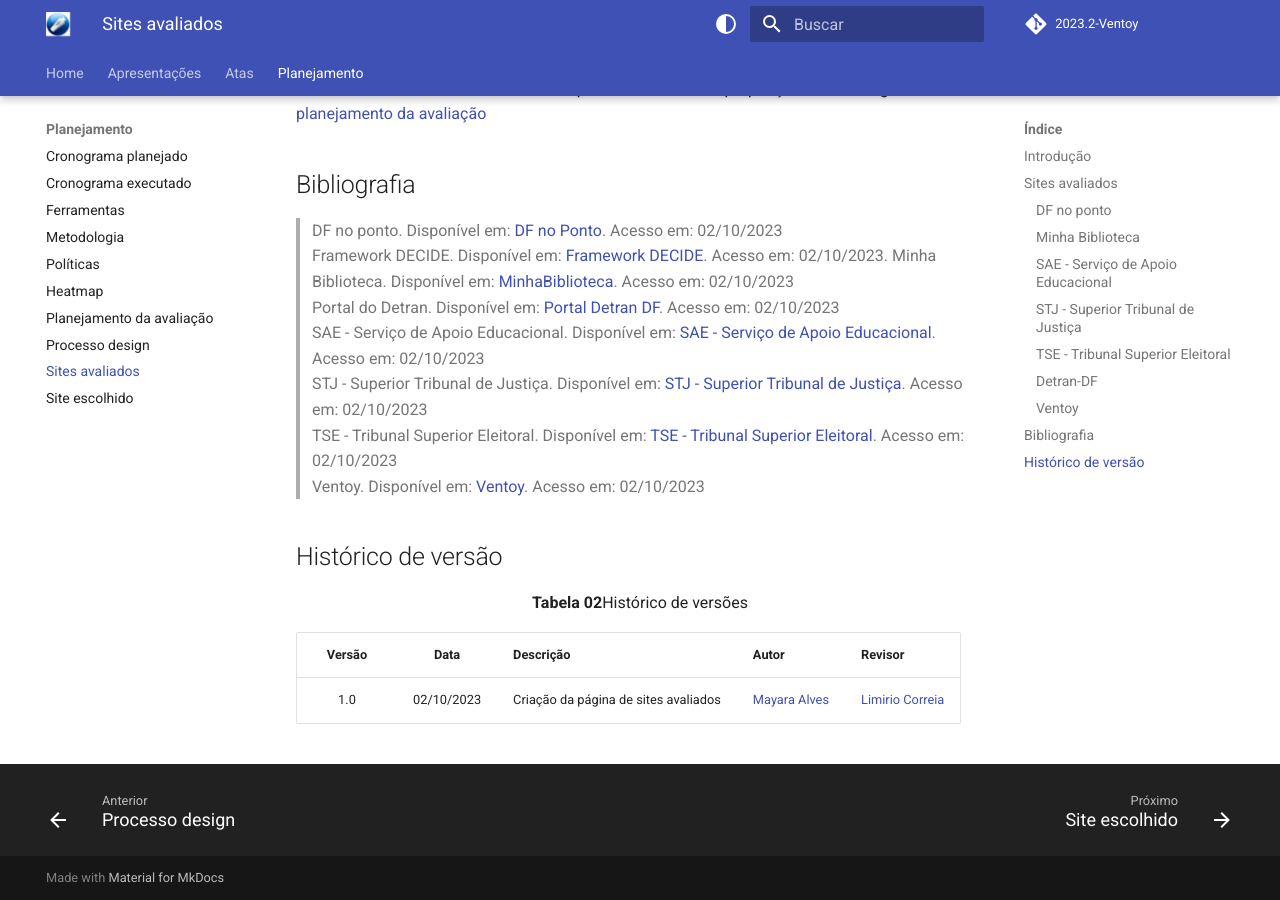
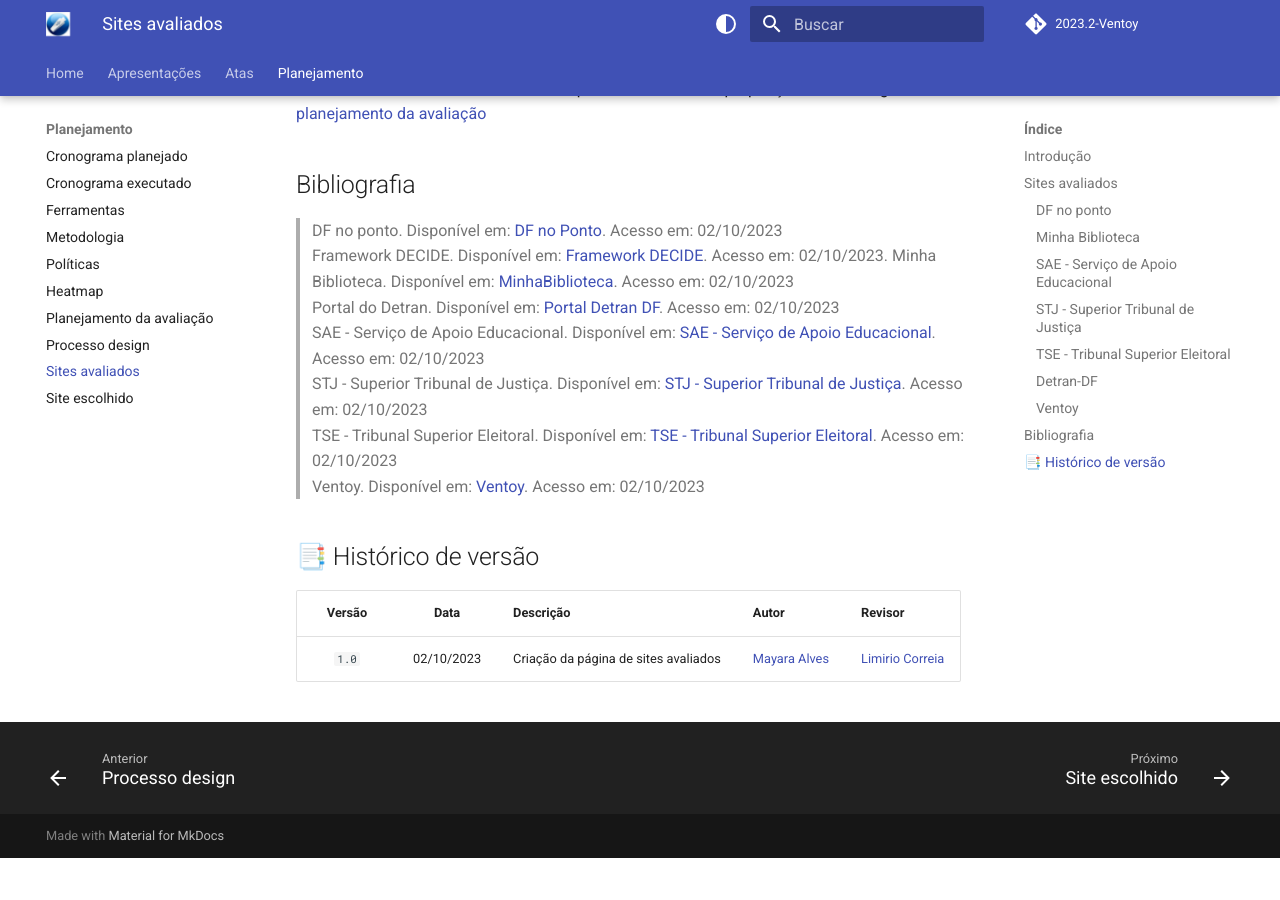
Before and after one commit to Interacao-Humano-Computador/2023.2-Ventoy, an MkDocs documentation site: the page built from docs/planejamento/sites-avaliados.md, in a window 1280 px wide and 900 px high, scrolled down 3143 px. Built offline with MkDocs 1.6.1 and Material for MkDocs 9.7.7, drawn with Linux system fonts in a browser that asks for light colours; comment, search, counter and statistics services are not loaded; after the commit the page ends 4001 px from its top, so only the background shows below that.

Commit message:
Update sites-avaliados.md

```diff
--- a/docs/planejamento/sites-avaliados.md
+++ b/docs/planejamento/sites-avaliados.md
@@ -62,10 +62,8 @@
 > TSE - Tribunal Superior Eleitoral. Disponível em: [TSE - Tribunal Superior Eleitoral](https://www.tse.jus.br/#/). Acesso em: 02/10/2023 <br/>
 > Ventoy. Disponível em: [Ventoy](https://www.ventoy.net/en/index.html). Acesso em: 02/10/2023 <br/>
 
-## Histórico de versão
-
-<p align="center"><b>Tabela 02</b>Histórico de versões</p>
+## 📑 Histórico de versão
 
 | Versão| Data      | Descrição | Autor | Revisor       |
 | :-:   | :-----:       | :------       | -------    | -------            |
-| 1.0   |02/10/2023 |   Criação da página de sites avaliados  |  [Mayara Alves](https://github.com/Mayara-tech)| [Limirio Correia](https://github.com/LimirioGuimaraes) |
+| `1.0` |02/10/2023 |   Criação da página de sites avaliados  |  [Mayara Alves](https://github.com/Mayara-tech)| [Limirio Correia](https://github.com/LimirioGuimaraes) |
```
